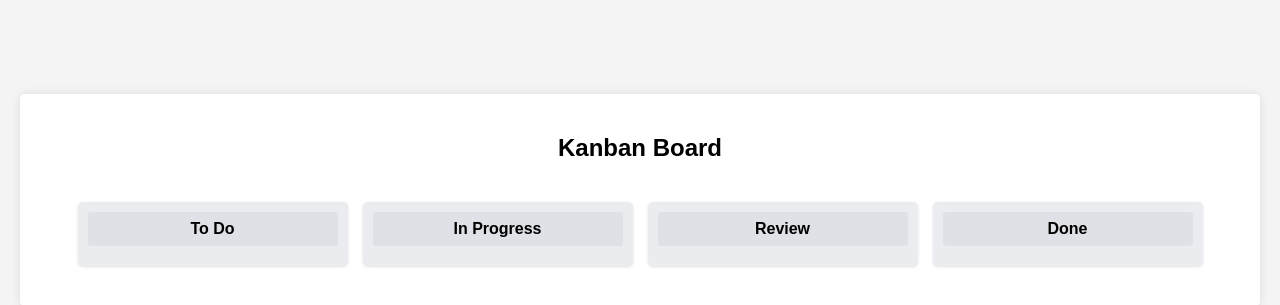
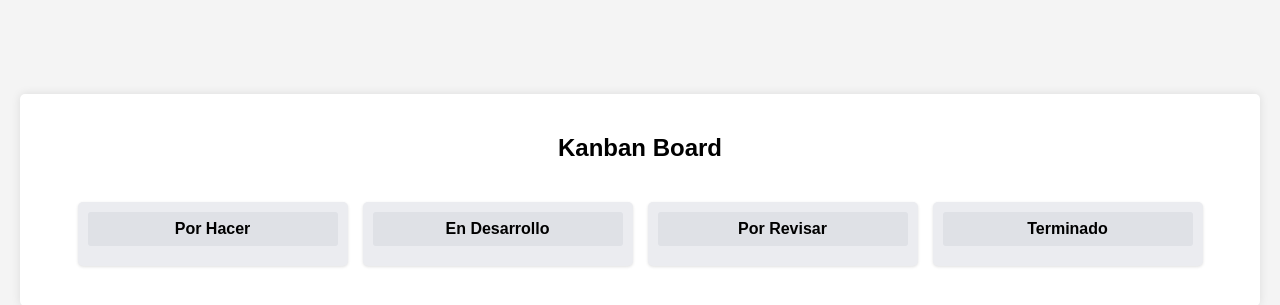
Before and after one commit to BarneyOficial/Undefined, a Flask app: template Backend/templates/kanban.html in a window 1280 px wide. Shown: the top 305 px of the page. Run offline with Flask 3, Linux system fonts and the light colour scheme; the template is opened without the code that fills it, so the values that code supplies are empty.

Commit message:
kanban update

```diff
--- a/Backend/templates/kanban.html
+++ b/Backend/templates/kanban.html
@@ -11,19 +11,19 @@
         <h2>Kanban Board</h2>
         <div class="kanban-board">
             <div class="kanban-column">
-                <div class="column-title">To Do</div>
+                <div class="column-title">Por Hacer</div>
             </div>
 
             <div class="kanban-column">
-                <div class="column-title">In Progress</div>
+                <div class="column-title">En Desarrollo</div>
             </div>
 
             <div class="kanban-column">
-                <div class="column-title">Review</div>
+                <div class="column-title">Por Revisar</div>
             </div>
 
             <div class="kanban-column">
-                <div class="column-title">Done</div>
+                <div class="column-title">Terminado</div>
             </div>
         </div>
     </div>
```
